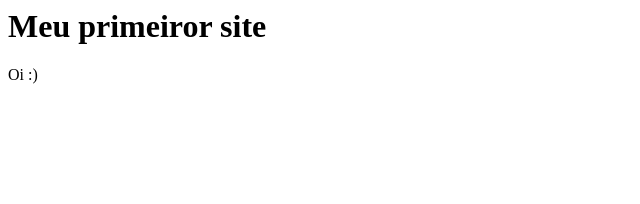
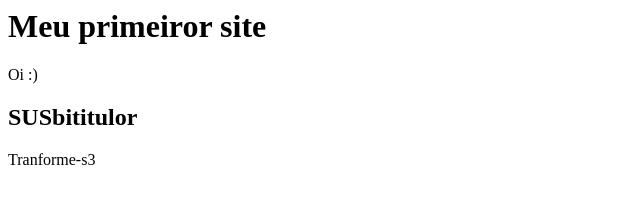
Before and after one commit to Jayweirdcodes/Aula02, a plain HTML site: page index.html in a window 1280 px wide. Shown: the whole page, without its empty margins (0-640 px from the left). Drawn offline with Linux system fonts and the light colour scheme.

Commit message:
Sergundo commit

```diff
--- a/index.html
+++ b/index.html
@@ -1,2 +1,4 @@
 <h1> Meu primeiror site </h1>
 <p> Oi :) </p>
+<h2> SUSbititulor </h2>
+<p> Tranforme-s3 </p>
```
